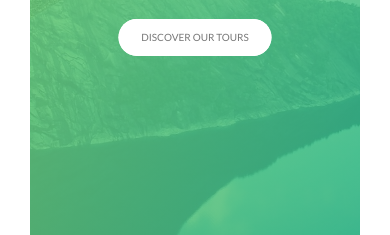
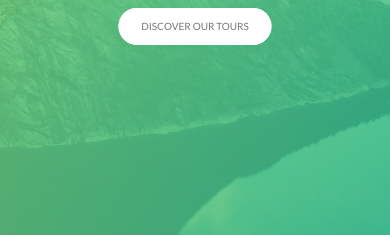
Before and after one commit to Tris-909/Natours-LandingPage, a website: page index.html in a window 390 px wide. Shown: the part 427-662 px from the top of the page. Drawn offline with Linux system fonts and the light colour scheme; files whose address does not match are found by name.

Commit message:
Adding media queries for iph5 vertical and horizontal

```diff
--- a/sass/abstracts/_mixins.scss
+++ b/sass/abstracts/_mixins.scss
@@ -11,8 +11,11 @@
 }
 
 @mixin respond($breakpoint) {
-    @if $breakpoint == iphone5 {
+    @if $breakpoint == iphone5__vertical {
         @media (max-width: 20em) {@content;} //320px
+    }
+    @if $breakpoint == iphone5__horizontal {
+        @media (max-width: 35.5em) {@content;} //568px
     }
     @if $breakpoint == GalaxyS5 {
         @media (max-width: 22.5em) {@content;} //360px
--- a/sass/base/_base.scss
+++ b/sass/base/_base.scss
@@ -15,6 +15,9 @@
     padding: 30px;
 
     @include respond(iphone678__vertical) {
+        padding: 0px;
+    }
+    @include respond(iphone5__horizontal) {
         padding: 0px;
     }
 }
--- a/sass/components/_sectionAbout.scss
+++ b/sass/components/_sectionAbout.scss
@@ -56,6 +56,10 @@
             row-gap: 4rem;
         }
 
+        @include respond(iphone5__vertical) {
+            row-gap: 0rem;
+        }
+
         &:not(:last-child) {
             margin-bottom: $gutter-vertical;
         }
@@ -110,6 +114,9 @@
         @include respond(iphone678__vertical) {
             width: 35%;
         }
+        @include respond(iphone5__vertical) {
+            width: 45%;
+        }
         &--p1 {
             left: 0;
             top: -2rem;
@@ -120,6 +127,10 @@
             }
             @include respond(iphone678__vertical) {
                 left: 23rem;
+                top: -2rem;
+            }
+            @include respond(iphone5__vertical) {
+                left: 12rem;
                 top: -2rem;
             }
         }
@@ -140,6 +151,10 @@
                 right: 19rem;
                 top: 5rem;
             }
+            @include respond(iphone5__vertical) {
+                right: 10rem;
+                top: 5rem;
+            }
         }
 
         &--p3 {
@@ -158,6 +173,10 @@
                 left: 33%;
                 top: 12rem;
             }
+            @include respond(iphone5__vertical) {
+                left: 25%;
+                top: 14rem;
+            }
         }
 
         &:hover {
--- a/sass/components/_sectionBooking.scss
+++ b/sass/components/_sectionBooking.scss
@@ -19,10 +19,17 @@
     @include respond(iphone8plus) {
         background-image: linear-gradient(105deg, rgba(255, 255, 255, 0.9) 0%, rgba(255, 255, 255, 0.9) 65%, rgba(0, 0, 0, 0) 50%), url(../../img/nat-10.jpg);
     }
+
     @include respond(ipad__horizontal) {
         height: 55rem;
         background-size: cover;
     }
+    @include respond(iphone5__horizontal) {
+        height: 60rem;
+        background-image: linear-gradient(105deg, rgba(255, 255, 255, 0.9) 0%, rgba(255, 255, 255, 0.9) 55%, rgba(0, 0, 0, 0) 50%), url(../../img/nat-10.jpg)
+    }
+
+
 
     &__form {
         width: 50%;
@@ -31,6 +38,9 @@
         @include respond(iphone8plus) {
             width: 70%;
             padding: 3rem;
+        }
+        @include respond(iphone5__horizontal) {
+            width: 55%;
         }
     }
 }
--- a/sass/components/_sectionFeatures.scss
+++ b/sass/components/_sectionFeatures.scss
@@ -108,6 +108,15 @@
         row-gap: 30px;
     }
 
+    @include respond(iphone5__vertical) {
+        column-gap: 20px;
+    }
+
+    @include respond(iphone5__horizontal) {
+        margin-left: 50px;
+        margin-right: 50px;
+    }
+
     &--features1 {
         grid-area: item1;
     }
--- a/sass/layout/_header.scss
+++ b/sass/layout/_header.scss
@@ -19,7 +19,10 @@
     @include respond(iphone678__vertical) {
         clip-path: polygon(0% 0%, 100% 0%, 100% 85vh, 0% 100%);
     }
-
+    @include respond(iphone5__horizontal) {
+        clip-path:  none;
+        height: 100vh;
+    }
 
     &__logobox {
         position: absolute;
@@ -102,6 +105,10 @@
                 font-size: 45px;
                 letter-spacing: 10px;
             }
+
+            @include respond(iphone5__vertical) {
+                font-size: 35px;
+            }
         }
 
         &--sub {
@@ -120,6 +127,9 @@
                 font-size: 16px;
                 letter-spacing:7px;
             }
+            @include respond(iphone5__vertical) {
+                font-size: 10px;
+            }
         }
     }
 }
--- a/sass/layout/_navbar.scss
+++ b/sass/layout/_navbar.scss
@@ -47,7 +47,12 @@
             right: 9rem;
         }
 
-
+        @include respond(iphone5__horizontal) {
+            height: 5rem;
+            width: 5rem;
+            top: 3rem;
+            right: 3rem;
+        }
 
         &:hover {
             .navigation__icon::before {
@@ -77,6 +82,10 @@
 
         @include respond(iphone678__vertical) {
             margin-top: 20px;
+        }
+
+        @include respond(iphone5__horizontal) {
+            margin-top: 15px;
         }
 
         &,
@@ -136,11 +145,19 @@
             top: 9rem;
             right: 9rem;
         }
+
         @include respond(iphone678__vertical) {
             height: 10rem;
             width: 10rem;
             top: 5rem;
             right: 9rem;
+        }
+
+        @include respond(iphone5__horizontal) {
+            height: 5rem;
+            width: 5rem;
+            top: 3rem;
+            right: 3rem;
         }
     }
 
```
Also changed, not shown: css/style.css.
